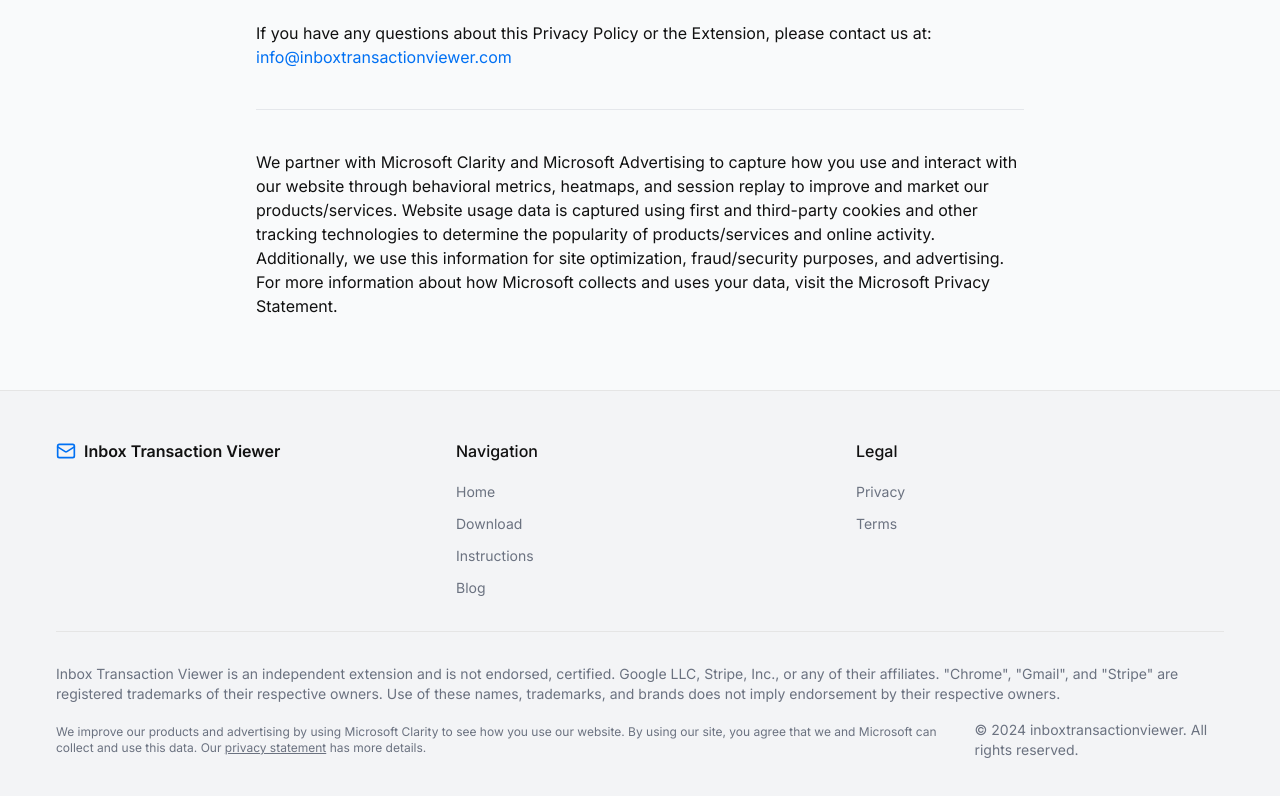
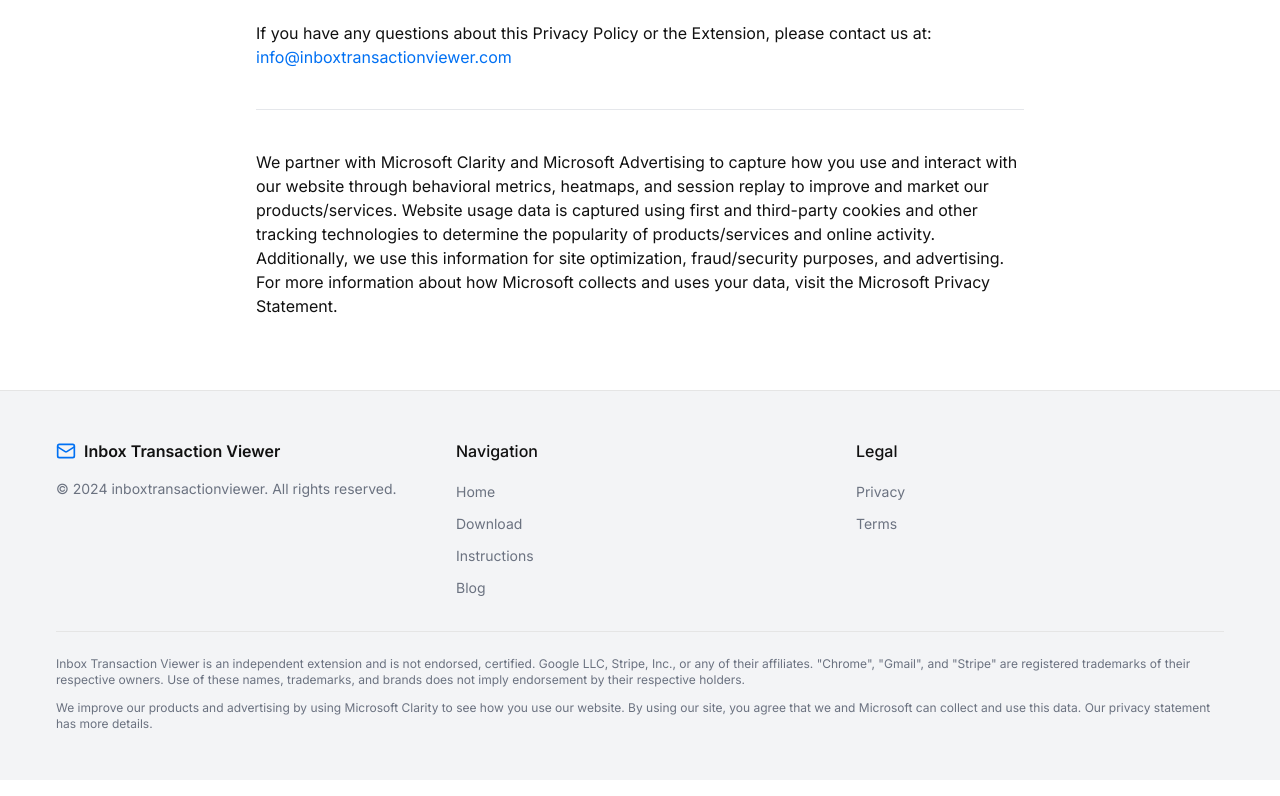
Before and after one commit to genaiguard/InboxTV, a Next.js app: page /privacy in a window 1280 px wide. Shown: the part 1416-2212 px from the top of the page. Built offline with nearby package versions, Linux system fonts and the light colour scheme.

Commit message:
Fix footer layout and text size: make disclaimer text span full width and match hero disclaimer size

```diff
--- a/app/blog/page.tsx
+++ b/app/blog/page.tsx
@@ -29,8 +29,8 @@
 export default function BlogPage() {
   return (
     <div className="flex min-h-screen flex-col">
-      <header className="sticky top-0 z-50 w-full border-b bg-background/95 backdrop-blur supports-[backdrop-filter]:bg-background/60">
-        <div className="container flex h-16 items-center justify-between max-w-6xl mx-auto px-4">
+      <header className="sticky top-0 z-50 w-full border-b border-border/40 bg-background/95 backdrop-blur supports-[backdrop-filter]:bg-background/60">
+        <div className="container flex h-16 items-center justify-between max-w-7xl mx-auto px-4 md:px-6">
           <div className="flex items-center gap-2 font-semibold">
             <Mail className="h-5 w-5 text-primary" />
             <span>Inbox Transaction Viewer</span>
@@ -66,9 +66,9 @@
         </div>
       </header>
 
-      <main className="flex-1">
+      <main className="flex-1 py-12 md:py-16">
         <section id="blog-posts" className="py-12 md:py-16 lg:py-20 bg-gray-50 w-full scroll-mt-20">
-          <div className="container max-w-6xl mx-auto px-4 md:px-6">
+          <div className="container max-w-7xl mx-auto px-4 md:px-6">
             <div className="text-center mb-16">
               <h1 className="text-4xl font-bold tracking-tight mb-4">Inbox Transaction Viewer Blog</h1>
               <p className="text-lg text-muted-foreground max-w-2xl mx-auto">
@@ -375,62 +375,63 @@
       </main>
 
       <footer className="border-t py-12 md:py-16 bg-gray-100 w-full">
-        <div className="container max-w-6xl mx-auto px-4 md:px-6">
-          <div className="grid gap-8 md:grid-cols-4">
+        <div className="container max-w-7xl mx-auto px-4 md:px-6">
+          <div className="grid grid-cols-1 md:grid-cols-3 gap-8 mb-8">
             <div>
-              <h3 className="text-lg font-semibold mb-4">Navigation</h3>
+              <div className="flex items-center gap-2 font-semibold mb-4">
+                <Mail className="h-5 w-5 text-primary" />
+                <span>Inbox Transaction Viewer</span>
+              </div>
+              <p className="text-sm text-muted-foreground">© 2024 inboxtransactionviewer. All rights reserved.</p>
+            </div>
+            <div>
+              <h3 className="font-medium mb-4">Navigation</h3>
               <ul className="space-y-2">
                 <li>
-                  <Link href="/" className="text-muted-foreground hover:text-foreground">
+                  <Link href="/" className="text-sm text-muted-foreground hover:text-primary">
                     Home
                   </Link>
                 </li>
                 <li>
-                  <Link href="https://chromewebstore.google.com/detail/inboxtransactionviewer/mailfnnagpmjbhpajaccjnhecaccceak?hl=en&authuser=0" className="text-muted-foreground hover:text-foreground">
+                  <Link href="https://chromewebstore.google.com/detail/inboxtransactionviewer/mailfnnagpmjbhpajaccjnhecaccceak?hl=en&authuser=0" className="text-sm text-muted-foreground hover:text-primary">
                     Download
                   </Link>
                 </li>
                 <li>
-                  <Link href="/#instructions" className="text-muted-foreground hover:text-foreground">
+                  <Link href="/#instructions" className="text-sm text-muted-foreground hover:text-primary">
                     Instructions
                   </Link>
                 </li>
                 <li>
-                  <Link href="/blog" className="text-muted-foreground hover:text-foreground">
+                  <Link href="/blog" className="text-sm text-muted-foreground hover:text-primary">
                     Blog
                   </Link>
                 </li>
               </ul>
             </div>
             <div>
-              <h3 className="text-lg font-semibold mb-4">Legal</h3>
+              <h3 className="font-medium mb-4">Legal</h3>
               <ul className="space-y-2">
                 <li>
-                  <Link href="/privacy" className="text-muted-foreground hover:text-foreground">
+                  <Link href="/privacy" className="text-sm text-muted-foreground hover:text-primary">
                     Privacy
                   </Link>
                 </li>
                 <li>
-                  <Link href="#" className="text-muted-foreground hover:text-foreground">
+                  <Link href="#" className="text-sm text-muted-foreground hover:text-primary">
                     Terms
                   </Link>
                 </li>
               </ul>
             </div>
-            <div className="md:col-span-2">
-              <p className="text-xs text-muted-foreground mb-4">
-                Inbox Transaction Viewer is an independent extension and is not endorsed, certified. Google LLC, Stripe,
-                Inc., or any of their affiliates. "Chrome", "Gmail", and "Stripe" are registered trademarks of their
-                respective owners. Use of these names, trademarks, and brands does not imply endorsement by their
-                respective holders.
-              </p>
-              <p className="text-xs text-muted-foreground mb-4">
-                We improve our products and advertising by using Microsoft Clarity to see how you use our website. By
-                using our site, you agree that we and Microsoft can collect and use this data. Our <Link href="/privacy" className="underline hover:text-foreground">privacy statement</Link> has
-                more details.
-              </p>
-              <p className="text-xs text-muted-foreground">© 2024 inboxtransactionviewer. All rights reserved.</p>
-            </div>
+          </div>
+          <div className="border-t pt-6">
+            <p className="text-xs text-muted-foreground mb-3" style={{ fontSize: '0.75rem' }}>
+              Inbox Transaction Viewer is an independent extension and is not endorsed, certified. Google LLC, Stripe, Inc., or any of their affiliates. "Chrome", "Gmail", and "Stripe" are registered trademarks of their respective owners. Use of these names, trademarks, and brands does not imply endorsement by their respective holders.
+            </p>
+            <p className="text-xs text-muted-foreground" style={{ fontSize: '0.75rem' }}>
+              We improve our products and advertising by using Microsoft Clarity to see how you use our website. By using our site, you agree that we and Microsoft can collect and use this data. Our privacy statement has more details.
+            </p>
           </div>
         </div>
       </footer>
--- a/app/page.tsx
+++ b/app/page.tsx
@@ -36,8 +36,8 @@
         dangerouslySetInnerHTML={{ __html: JSON.stringify(jsonLd) }}
       />
       <div className="flex min-h-screen flex-col">
-        <header className="sticky top-0 z-50 w-full border-b bg-background/95 backdrop-blur supports-[backdrop-filter]:bg-background/60">
-          <div className="container flex h-16 items-center justify-between max-w-6xl mx-auto px-4">
+        <header className="sticky top-0 z-50 w-full border-b border-border/40 bg-background/95 backdrop-blur supports-[backdrop-filter]:bg-background/60">
+          <div className="container flex h-16 items-center justify-between max-w-7xl mx-auto px-4 md:px-6">
             <div className="flex items-center gap-2 font-semibold">
               <Mail className="h-5 w-5 text-primary" />
               <span>Inbox Transaction Viewer</span>
@@ -76,7 +76,7 @@
         <main className="flex-1">
           {/* Hero Section */}
           <section className="py-20 md:py-28 bg-gradient-to-b from-blue-50 to-white w-full">
-            <div className="container px-4 md:px-6 max-w-6xl mx-auto">
+            <div className="container px-4 md:px-6 max-w-7xl mx-auto">
               <div className="grid gap-6 lg:grid-cols-2 lg:gap-12 items-center">
                 <div className="flex flex-col justify-center space-y-4">
                   <div className="space-y-2">
@@ -95,7 +95,7 @@
                       <Link href="#welcome">Learn More</Link>
                     </Button>
                   </div>
-                  <p className="text-xs text-muted-foreground">
+                  <p className="text-xs text-muted-foreground" style={{ fontSize: '0.75rem' }}>
                     * Independently developed and not affiliated with or endorsed by Stripe©, Inc. Uses official Stripe
                     API&apos;s.
                   </p>
@@ -116,7 +116,7 @@
 
           {/* Welcome Section */}
           <section id="welcome" className="py-12 md:py-16 bg-background w-full">
-            <div className="container px-4 md:px-6 text-center max-w-6xl mx-auto">
+            <div className="container px-4 md:px-6 text-center max-w-7xl mx-auto">
               <h2 className="text-3xl font-bold tracking-tighter mb-4">Welcome to Inbox Transaction Viewer</h2>
               <p className="text-muted-foreground md:text-lg max-w-3xl mx-auto">
                 Streamline your Gmail with Inbox Transaction Viewer, a Chrome extension that integrates Stripe data for
@@ -136,7 +136,7 @@
 
           {/* Features Section */}
           <section className="py-12 md:py-16 bg-gray-50 w-full">
-            <div className="container px-4 md:px-6 max-w-6xl mx-auto">
+            <div className="container px-4 md:px-6 max-w-7xl mx-auto">
               <div className="text-center mb-8">
                 <h2 className="text-3xl font-bold tracking-tighter mb-4">Key Features</h2>
                 <p className="text-muted-foreground md:text-lg max-w-3xl mx-auto">
@@ -234,7 +234,7 @@
 
           {/* Info Panel Section */}
           <section className="py-12 md:py-16 bg-white w-full">
-            <div className="container px-4 md:px-6 max-w-6xl mx-auto">
+            <div className="container px-4 md:px-6 max-w-7xl mx-auto">
               <div className="grid gap-8 lg:grid-cols-2 items-center">
                 <div>
                   <h2 className="text-3xl font-bold tracking-tighter mb-4">Info Panel</h2>
@@ -291,7 +291,7 @@
 
           {/* Get Started Section */}
           <section id="download" className="py-12 md:py-16 bg-blue-50 w-full scroll-mt-20">
-            <div className="container px-4 md:px-6 text-center max-w-6xl mx-auto">
+            <div className="container px-4 md:px-6 text-center max-w-7xl mx-auto">
               <h2 className="text-3xl font-bold tracking-tighter mb-4">Get started</h2>
               <div className="max-w-md mx-auto">
                 <Button size="lg" className="w-full mb-4" asChild>
@@ -305,7 +305,7 @@
 
           {/* Instructions Section */}
           <section id="instructions" className="py-12 md:py-16 bg-gray-100 w-full scroll-mt-20">
-            <div className="container px-4 md:px-6 max-w-6xl mx-auto">
+            <div className="container px-4 md:px-6 max-w-7xl mx-auto">
               <div className="text-center">
                 <h2 className="text-3xl font-bold tracking-tighter mb-8 text-center">Instructions</h2>
                 <div className="max-w-3xl mx-auto space-y-6">
@@ -370,7 +370,7 @@
 
           {/* FAQ Section */}
           <section id="faq" className="py-12 md:py-16 bg-gray-50 w-full scroll-mt-20">
-            <div className="container px-4 md:px-6 max-w-6xl mx-auto">
+            <div className="container px-4 md:px-6 max-w-7xl mx-auto">
               <h2 className="text-3xl font-bold tracking-tighter mb-8 text-center">Frequently Asked Questions</h2>
               <div className="max-w-3xl mx-auto">
                 <Accordion type="single" collapsible className="w-full">
@@ -423,12 +423,12 @@
 
           {/* Contact Section */}
           <section id="contact" className="py-12 md:py-16 bg-white w-full scroll-mt-20">
-            <div className="container px-4 md:px-6 max-w-6xl mx-auto">
+            <div className="container px-4 md:px-6 max-w-7xl mx-auto">
               <h2 className="text-3xl font-bold tracking-tighter mb-8 text-center">Contact</h2>
               <p className="text-center text-muted-foreground mb-8 max-w-3xl mx-auto">
                 Provide feedback, ask questions, or report bugs.
               </p>
-              <div className="max-w-md mx-auto">
+              <div className="flex justify-center">
                 <Button
                   size="lg"
                   className="px-8"
@@ -445,19 +445,14 @@
         </main>
 
         <footer className="border-t py-12 md:py-16 bg-gray-100 w-full">
-          <div className="container max-w-6xl mx-auto px-4 md:px-6">
-            <div className="grid grid-cols-1 md:grid-cols-4 gap-8">
-              <div className="space-y-4">
-                <div className="flex items-center gap-2 font-semibold">
+          <div className="container max-w-7xl mx-auto px-4 md:px-6">
+            <div className="grid grid-cols-1 md:grid-cols-3 gap-8 mb-8">
+              <div>
+                <div className="flex items-center gap-2 font-semibold mb-4">
                   <Mail className="h-5 w-5 text-primary" />
                   <span>Inbox Transaction Viewer</span>
                 </div>
-                <p className="text-sm text-muted-foreground">
-                  Inbox Transaction Viewer is an independent extension and is not endorsed, certified. Google LLC, Stripe, Inc., or any of their affiliates. "Chrome", "Gmail", and "Stripe" are registered trademarks of their respective owners. Use of these names, trademarks, and brands does not imply endorsement by their respective holders.
-                </p>
-                <p className="text-xs text-muted-foreground">
-                  We improve our products and advertising by using Microsoft Clarity to see how you use our website. By using our site, you agree that we and Microsoft can collect and use this data. Our privacy statement has more details.
-                </p>
+                <p className="text-sm text-muted-foreground">© 2024 inboxtransactionviewer. All rights reserved.</p>
               </div>
               <div>
                 <h3 className="font-medium mb-4">Navigation</h3>
@@ -499,9 +494,14 @@
                   </li>
                 </ul>
               </div>
-              <div className="space-y-4">
-                <p className="text-sm text-muted-foreground">© 2024 inboxtransactionviewer. All rights reserved.</p>
-              </div>
+            </div>
+            <div className="border-t pt-6">
+              <p className="text-xs text-muted-foreground mb-3" style={{ fontSize: '0.75rem' }}>
+                Inbox Transaction Viewer is an independent extension and is not endorsed, certified. Google LLC, Stripe, Inc., or any of their affiliates. "Chrome", "Gmail", and "Stripe" are registered trademarks of their respective owners. Use of these names, trademarks, and brands does not imply endorsement by their respective holders.
+              </p>
+              <p className="text-xs text-muted-foreground" style={{ fontSize: '0.75rem' }}>
+                We improve our products and advertising by using Microsoft Clarity to see how you use our website. By using our site, you agree that we and Microsoft can collect and use this data. Our privacy statement has more details.
+              </p>
             </div>
           </div>
         </footer>
--- a/app/privacy/page.tsx
+++ b/app/privacy/page.tsx
@@ -22,8 +22,8 @@
 export default function PrivacyPage() {
   return (
     <div className="flex min-h-screen flex-col">
-      <header className="sticky top-0 z-50 w-full border-b bg-background/95 backdrop-blur supports-[backdrop-filter]:bg-background/60">
-        <div className="container flex h-16 items-center justify-between max-w-6xl mx-auto px-4">
+      <header className="sticky top-0 z-50 w-full border-b border-border/40 bg-background/95 backdrop-blur supports-[backdrop-filter]:bg-background/60">
+        <div className="container flex h-16 items-center justify-between max-w-7xl mx-auto px-4 md:px-6">
           <div className="flex items-center gap-2 font-semibold">
             <Mail className="h-5 w-5 text-primary" />
             <span>Inbox Transaction Viewer</span>
@@ -59,9 +59,8 @@
         </div>
       </header>
 
-      <main className="flex-1">
-        <section className="py-12 md:py-16 lg:py-20 bg-gray-50 w-full">
-          <div className="container max-w-6xl mx-auto px-4 md:px-6">
+      <main className="flex-1 py-12 md:py-16">
+        <div className="container max-w-7xl mx-auto px-4 md:px-6">
           <div className="max-w-3xl mx-auto">
             <h1 className="text-3xl font-bold tracking-tighter sm:text-4xl md:text-5xl mb-6">Privacy Policy</h1>
             <div className="prose prose-gray max-w-none">
@@ -147,17 +146,17 @@
             </div>
           </div>
         </div>
-        </section>
       </main>
 
       <footer className="border-t py-12 md:py-16 bg-gray-100 w-full">
-        <div className="container max-w-6xl mx-auto px-4 md:px-6">
+        <div className="container max-w-7xl mx-auto px-4 md:px-6">
           <div className="grid grid-cols-1 md:grid-cols-3 gap-8 mb-8">
-            <div className="space-y-4">
-              <div className="flex items-center gap-2 font-semibold">
+            <div>
+              <div className="flex items-center gap-2 font-semibold mb-4">
                 <Mail className="h-5 w-5 text-primary" />
                 <span>Inbox Transaction Viewer</span>
               </div>
+              <p className="text-sm text-muted-foreground">© 2024 inboxtransactionviewer. All rights reserved.</p>
             </div>
             <div>
               <h3 className="font-medium mb-4">Navigation</h3>
@@ -200,17 +199,13 @@
               </ul>
             </div>
           </div>
-
-          <div className="border-t pt-8">
-            <p className="text-sm text-muted-foreground mb-4">
-              Inbox Transaction Viewer is an independent extension and is not endorsed, certified. Google LLC, Stripe, Inc., or any of their affiliates. "Chrome", "Gmail", and "Stripe" are registered trademarks of their respective owners. Use of these names, trademarks, and brands does not imply endorsement by their respective owners.
+          <div className="border-t pt-6">
+            <p className="text-xs text-muted-foreground mb-3" style={{ fontSize: '0.75rem' }}>
+              Inbox Transaction Viewer is an independent extension and is not endorsed, certified. Google LLC, Stripe, Inc., or any of their affiliates. "Chrome", "Gmail", and "Stripe" are registered trademarks of their respective owners. Use of these names, trademarks, and brands does not imply endorsement by their respective holders.
             </p>
-            <div className="flex flex-col md:flex-row md:justify-between md:items-center">
-              <p className="text-xs text-muted-foreground mb-4 md:mb-0">
-                We improve our products and advertising by using Microsoft Clarity to see how you use our website. By using our site, you agree that we and Microsoft can collect and use this data. Our <Link href="/privacy" className="underline hover:text-foreground">privacy statement</Link> has more details.
+            <p className="text-xs text-muted-foreground" style={{ fontSize: '0.75rem' }}>
+              We improve our products and advertising by using Microsoft Clarity to see how you use our website. By using our site, you agree that we and Microsoft can collect and use this data. Our privacy statement has more details.
             </p>
-              <p className="text-sm text-muted-foreground">© 2024 inboxtransactionviewer. All rights reserved.</p>
-            </div>
           </div>
         </div>
       </footer>
```
Lines whose indentation alone changed are shown as unchanged.
